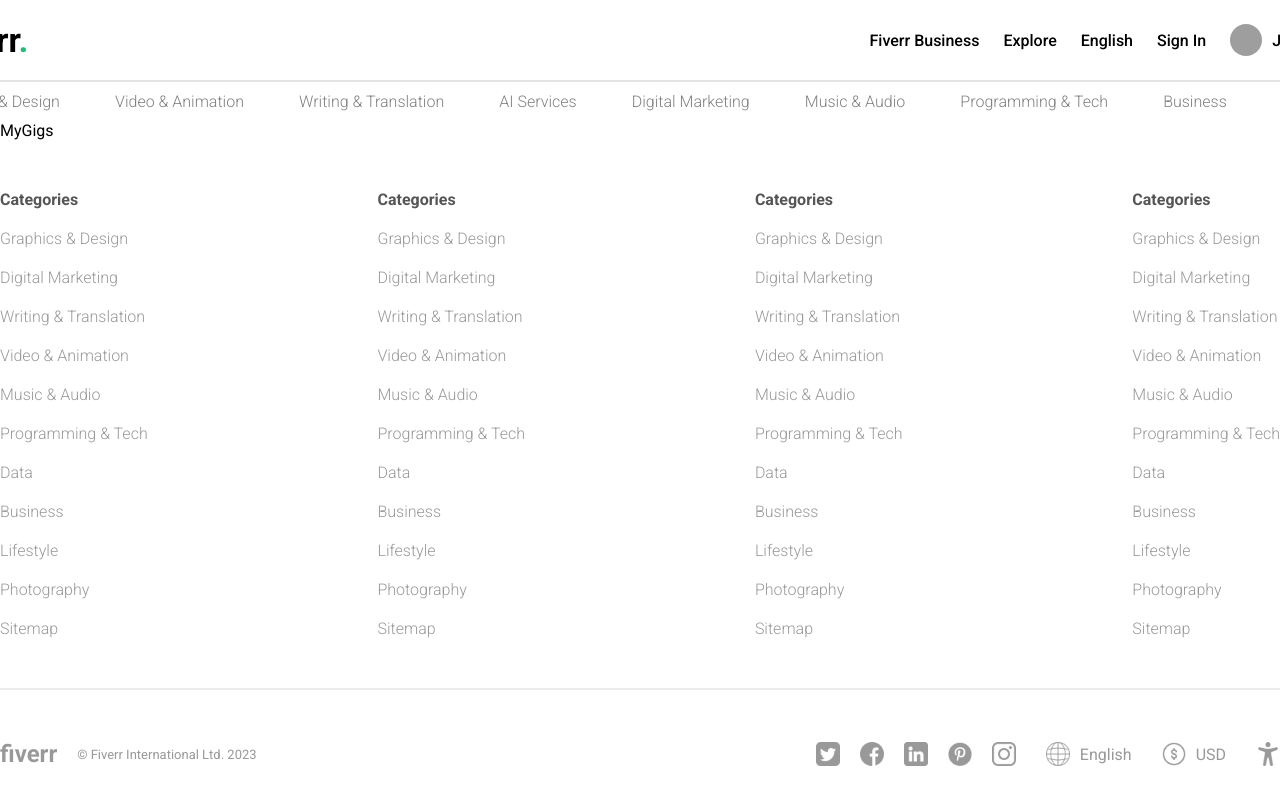
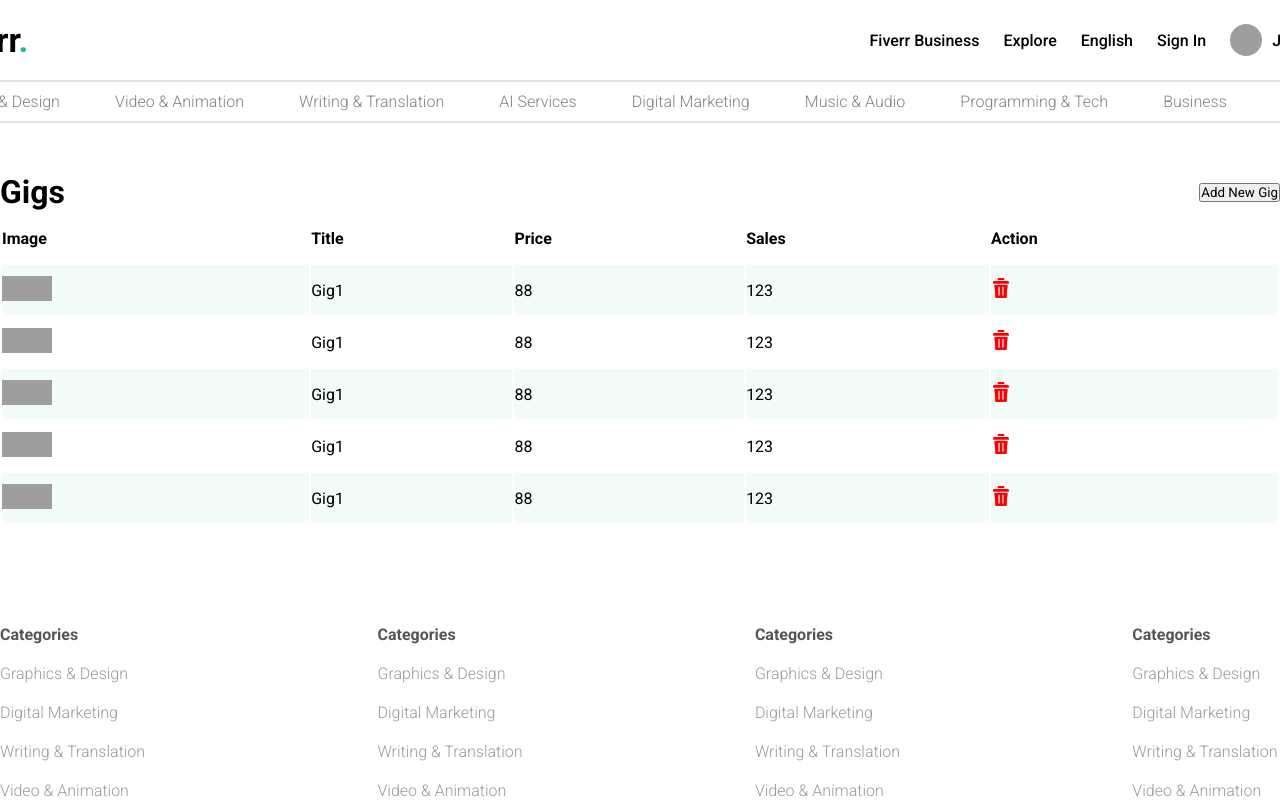
Before and after one commit to FelipeMDantas/Fiverr, a React (Vite) app in the folder ui/: page /mygigs in a window 1280 px wide. Shown: the top 800 px of the page. Built offline with nearby package versions, Linux system fonts and the light colour scheme; grey boxes are pictures that could not be loaded.

Commit message:
Orders page structured.

```diff
--- a/ui/src/components/navbar/Navbar.jsx
+++ b/ui/src/components/navbar/Navbar.jsx
@@ -109,6 +109,7 @@
               Lifestyle
             </Link>
           </div>
+          <hr />
         </>
       )}
     </div>
--- a/ui/src/pages/gig/Gig.scss
+++ b/ui/src/pages/gig/Gig.scss
@@ -226,11 +226,70 @@
       position: sticky;
       top: 150px;
       max-height: 500px;
+      height: max-content;
 
       .price {
         display: flex;
         align-items: center;
         justify-content: space-between;
+
+        h2 {
+          font-weight: 300;
+        }
+
+        h3 {
+          font-weight: 500;
+        }
+      }
+
+      p {
+        color: gray;
+        margin: 10px;
+      }
+
+      .details {
+        display: flex;
+        align-items: center;
+        justify-content: space-between;
+        font-size: 14px;
+
+        .item {
+          display: flex;
+          align-items: center;
+          gap: 10px;
+
+          img {
+            width: 20px;
+          }
+        }
+      }
+
+      .features {
+        display: flex;
+        flex-direction: column;
+        gap: 10px;
+
+        .item {
+          display: flex;
+          align-items: center;
+          gap: 10px;
+          font-weight: 300;
+          color: gray;
+
+          img {
+            width: 14px;
+          }
+        }
+      }
+
+      button {
+        background-color: #1dbf73;
+        padding: 10px;
+        color: white;
+        border: none;
+        font-weight: 300;
+        font-size: 18px;
+        cursor: pointer;
       }
     }
   }
--- a/ui/src/pages/myGigs/MyGigs.jsx
+++ b/ui/src/pages/myGigs/MyGigs.jsx
@@ -1,7 +1,103 @@
 import "./MyGigs.scss";
+import { Link } from "react-router-dom";
 
 const MyGigs = () => {
-  return <div className="myGigs">MyGigs</div>;
+  return (
+    <div className="myGigs">
+      <div className="container">
+        <div className="title">
+          <h1>Gigs</h1>
+          <Link to="/add">
+            <button>Add New Gig</button>
+          </Link>
+        </div>
+        <table>
+          <tr>
+            <th>Image</th>
+            <th>Title</th>
+            <th>Price</th>
+            <th>Sales</th>
+            <th>Action</th>
+          </tr>
+          <tr>
+            <td>
+              <img
+                src="https://images.pexels.com/photos/270408/pexels-photo-270408.jpeg?auto=compress&cs=tinysrgb&w=1600"
+                alt=""
+                className="img"
+              />
+            </td>
+            <td>Gig1</td>
+            <td>88</td>
+            <td>123</td>
+            <td>
+              <img src="/img/delete.png" alt="" className="delete" />
+            </td>
+          </tr>
+          <tr>
+            <td>
+              <img
+                src="https://images.pexels.com/photos/270408/pexels-photo-270408.jpeg?auto=compress&cs=tinysrgb&w=1600"
+                alt=""
+                className="img"
+              />
+            </td>
+            <td>Gig1</td>
+            <td>88</td>
+            <td>123</td>
+            <td>
+              <img src="/img/delete.png" alt="" className="delete" />
+            </td>
+          </tr>
+          <tr>
+            <td>
+              <img
+                src="https://images.pexels.com/photos/270408/pexels-photo-270408.jpeg?auto=compress&cs=tinysrgb&w=1600"
+                alt=""
+                className="img"
+              />
+            </td>
+            <td>Gig1</td>
+            <td>88</td>
+            <td>123</td>
+            <td>
+              <img src="/img/delete.png" alt="" className="delete" />
+            </td>
+          </tr>
+          <tr>
+            <td>
+              <img
+                src="https://images.pexels.com/photos/270408/pexels-photo-270408.jpeg?auto=compress&cs=tinysrgb&w=1600"
+                alt=""
+                className="img"
+              />
+            </td>
+            <td>Gig1</td>
+            <td>88</td>
+            <td>123</td>
+            <td>
+              <img src="/img/delete.png" alt="" className="delete" />
+            </td>
+          </tr>
+          <tr>
+            <td>
+              <img
+                src="https://images.pexels.com/photos/270408/pexels-photo-270408.jpeg?auto=compress&cs=tinysrgb&w=1600"
+                alt=""
+                className="img"
+              />
+            </td>
+            <td>Gig1</td>
+            <td>88</td>
+            <td>123</td>
+            <td>
+              <img src="/img/delete.png" alt="" className="delete" />
+            </td>
+          </tr>
+        </table>
+      </div>
+    </div>
+  );
 };
 
 export default MyGigs;
--- a/ui/src/pages/myGigs/MyGigs.scss
+++ b/ui/src/pages/myGigs/MyGigs.scss
@@ -0,0 +1,53 @@
+.myGigs {
+  display: flex;
+  justify-content: center;
+
+  .container {
+    width: 1400px;
+    padding: 50px 0;
+
+    .title {
+      display: flex;
+      align-items: center;
+      justify-content: space-between;
+
+      buttons {
+        background-color: #1dbf73;
+        color: white;
+        font-weight: 500;
+        border: none;
+        padding: 10px;
+        cursor: pointer;
+      }
+    }
+
+    table {
+      width: 100%;
+
+      tr {
+        height: 50px;
+
+        th {
+          text-align: left;
+        }
+
+        td {
+          .img {
+            width: 50px;
+            height: 25px;
+            object-fit: cover;
+          }
+
+          .delete {
+            width: 20px;
+            cursor: pointer;
+          }
+        }
+
+        &:nth-child(even) {
+          background-color: #1dbf730f;
+        }
+      }
+    }
+  }
+}
--- a/ui/src/pages/orders/Orders.jsx
+++ b/ui/src/pages/orders/Orders.jsx
@@ -1,7 +1,103 @@
 import "./Orders.scss";
+import { Link } from "react-router-dom";
 
 const Orders = () => {
-  return <div className="orders">Orders</div>;
+  return (
+    <div className="orders">
+      <div className="container">
+        <div className="title">
+          <h1>Gigs</h1>
+          <Link to="/add">
+            <button>Add New Gig</button>
+          </Link>
+        </div>
+        <table>
+          <tr>
+            <th>Image</th>
+            <th>Title</th>
+            <th>Price</th>
+            <th>Sales</th>
+            <th>Action</th>
+          </tr>
+          <tr>
+            <td>
+              <img
+                src="https://images.pexels.com/photos/270408/pexels-photo-270408.jpeg?auto=compress&cs=tinysrgb&w=1600"
+                alt=""
+                className="img"
+              />
+            </td>
+            <td>Gig1</td>
+            <td>88</td>
+            <td>123</td>
+            <td>
+              <img src="/img/delete.png" alt="" className="delete" />
+            </td>
+          </tr>
+          <tr>
+            <td>
+              <img
+                src="https://images.pexels.com/photos/270408/pexels-photo-270408.jpeg?auto=compress&cs=tinysrgb&w=1600"
+                alt=""
+                className="img"
+              />
+            </td>
+            <td>Gig1</td>
+            <td>88</td>
+            <td>123</td>
+            <td>
+              <img src="/img/delete.png" alt="" className="delete" />
+            </td>
+          </tr>
+          <tr>
+            <td>
+              <img
+                src="https://images.pexels.com/photos/270408/pexels-photo-270408.jpeg?auto=compress&cs=tinysrgb&w=1600"
+                alt=""
+                className="img"
+              />
+            </td>
+            <td>Gig1</td>
+            <td>88</td>
+            <td>123</td>
+            <td>
+              <img src="/img/delete.png" alt="" className="delete" />
+            </td>
+          </tr>
+          <tr>
+            <td>
+              <img
+                src="https://images.pexels.com/photos/270408/pexels-photo-270408.jpeg?auto=compress&cs=tinysrgb&w=1600"
+                alt=""
+                className="img"
+              />
+            </td>
+            <td>Gig1</td>
+            <td>88</td>
+            <td>123</td>
+            <td>
+              <img src="/img/delete.png" alt="" className="delete" />
+            </td>
+          </tr>
+          <tr>
+            <td>
+              <img
+                src="https://images.pexels.com/photos/270408/pexels-photo-270408.jpeg?auto=compress&cs=tinysrgb&w=1600"
+                alt=""
+                className="img"
+              />
+            </td>
+            <td>Gig1</td>
+            <td>88</td>
+            <td>123</td>
+            <td>
+              <img src="/img/delete.png" alt="" className="delete" />
+            </td>
+          </tr>
+        </table>
+      </div>
+    </div>
+  );
 };
 
 export default Orders;
--- a/ui/src/pages/orders/Orders.scss
+++ b/ui/src/pages/orders/Orders.scss
@@ -0,0 +1,53 @@
+.orders {
+  display: flex;
+  justify-content: center;
+
+  .container {
+    width: 1400px;
+    padding: 50px 0;
+
+    .title {
+      display: flex;
+      align-items: center;
+      justify-content: space-between;
+
+      buttons {
+        background-color: #1dbf73;
+        color: white;
+        font-weight: 500;
+        border: none;
+        padding: 10px;
+        cursor: pointer;
+      }
+    }
+
+    table {
+      width: 100%;
+
+      tr {
+        height: 50px;
+
+        th {
+          text-align: left;
+        }
+
+        td {
+          .img {
+            width: 50px;
+            height: 25px;
+            object-fit: cover;
+          }
+
+          .delete {
+            width: 20px;
+            cursor: pointer;
+          }
+        }
+
+        &:nth-child(even) {
+          background-color: #1dbf730f;
+        }
+      }
+    }
+  }
+}
```
